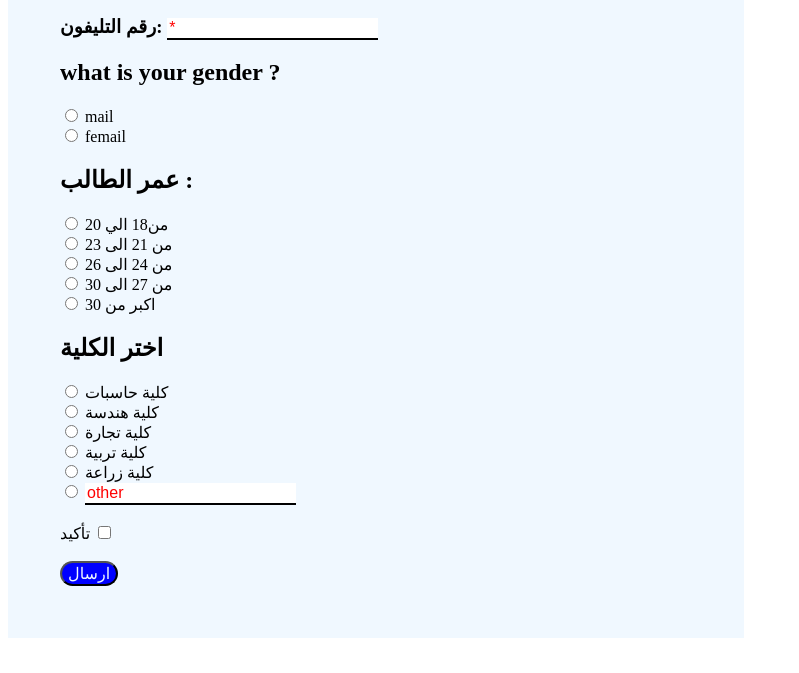
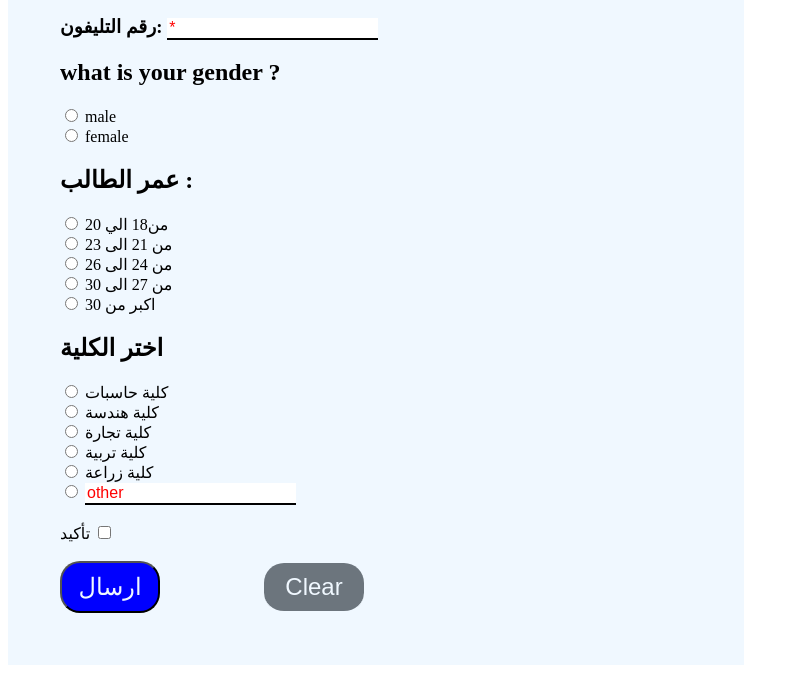
Before and after one commit to shireenredawork-lang/Absence-student, a plain HTML site: page index.html in a window 1280 px wide. Shown: the part 370-1043 px from the top of the page, without its empty margins (0-799 px from the left). Before the commit the page ends 1016 px from the top, so only its background shows below. Drawn offline with Linux system fonts and the light colour scheme.

Commit message:
Add files via upload

```diff
--- a/Absence.css
+++ b/Absence.css
@@ -2,7 +2,7 @@ form{
     background-color:aliceblue;
     border:2px solid aliceblue;
     padding:50px;
-    width:50%
+    width:50%;
 
 }
 form h1, h4 {
@@ -14,11 +14,25 @@ form input{
     outline: none;
     font-size: medium;
 }
-form button{
+form button {
     background-color: blue;
-    border-radius: 50px;
+    padding:10px;
+    border-radius: 20px;
+    width:100px;
+    cursor: pointer;
     color: aliceblue;
-    font-size: medium;
+    font-size:x-large;
+}
+.btn{
+    background-color: #6c757d;
+    color: aliceblue;
+    padding:10px;
+    border-radius: 20px;
+    width:100px;
+    margin-left: 100px;
+    cursor: pointer;
+    font-size:x-large;
+
 }
 form ::placeholder{
     color:red;
--- a/index.html
+++ b/index.html
@@ -13,10 +13,10 @@
         <h3>اسم الطالب رباعي: <input type="text" id="studentname" placeholder="*"></h3>
         <h3>رقم التليفون: <input type="tel" id="studentphone" placeholder="*"></h3>
         <h2>what is your gender ?</h2>
-        <input type="radio" name="student" value="mail">
-        <label>mail </label><br>
-        <input type="radio" name="student" value="femail">
-        <label>femail</label>
+        <input type="radio" name="student" value="male">
+        <label>male </label><br>
+        <input type="radio" name="student" value="female">
+        <label>female</label>
         <h2>عمر الطالب :</h2>
         <input type="radio" name="age" value="18-20">
         <label>من18  الي 20</label>
@@ -58,6 +58,7 @@
         <br>
         <br>
         <button type="button" onclick=" intform()">ارسال</button>
+        <input type="Reset" value="Clear" class="btn">
 
     </form>
     <script src="Absence.js"></script>
```
